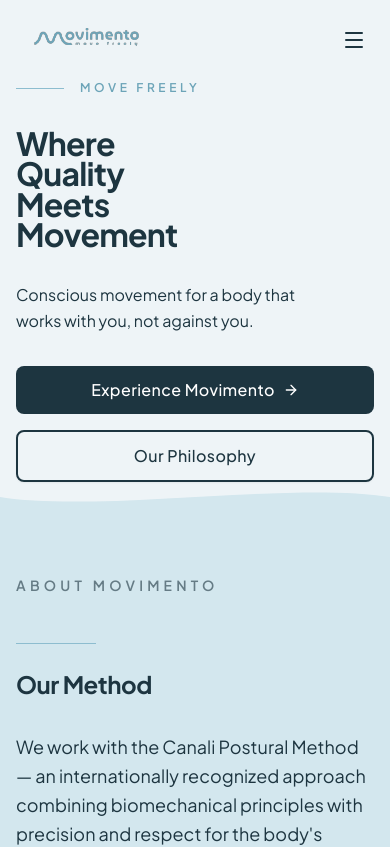
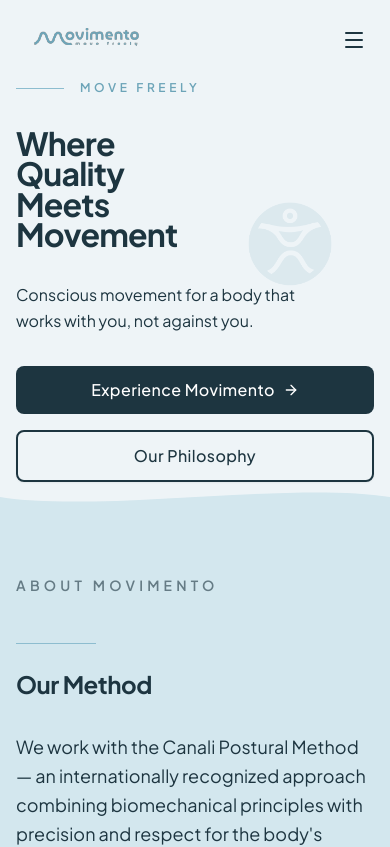
Before and after one commit to samcarmen/movimento, a Next.js app: page / in a window 390 px wide. Shown: the top 847 px of the page. Built offline with nearby package versions, Linux system fonts and the light colour scheme.

Commit message:
fix: remove logo ring, show watermark on mobile

```diff
--- a/src/components/layout/Header.tsx
+++ b/src/components/layout/Header.tsx
@@ -109,7 +109,7 @@
       <nav className="max-w-7xl mx-auto container-padding">
         <div className="flex justify-between items-center h-20">
           {/* Logo */}
-          <Link href="/" className="relative group">
+          <Link href="/" className="relative group outline-none focus:outline-none" style={{ WebkitTapHighlightColor: "transparent" }}>
             <Image
               src="/images/logo.svg"
               alt="Movimento"
--- a/src/components/sections/HeroSection.tsx
+++ b/src/components/sections/HeroSection.tsx
@@ -16,12 +16,12 @@
     >
       {/* Ghost watermark — actual logo icon, bleeding off left */}
       <div
-        className="absolute hidden sm:block pointer-events-none select-none"
+        className="absolute pointer-events-none select-none"
         style={{
           right: "-5%",
           top: "50%",
           transform: "translateY(-50%)",
-          width: "60%",
+          width: "clamp(240px, 60%, 720px)",
           opacity: 0.13,
           mixBlendMode: "multiply",
         }}
```
